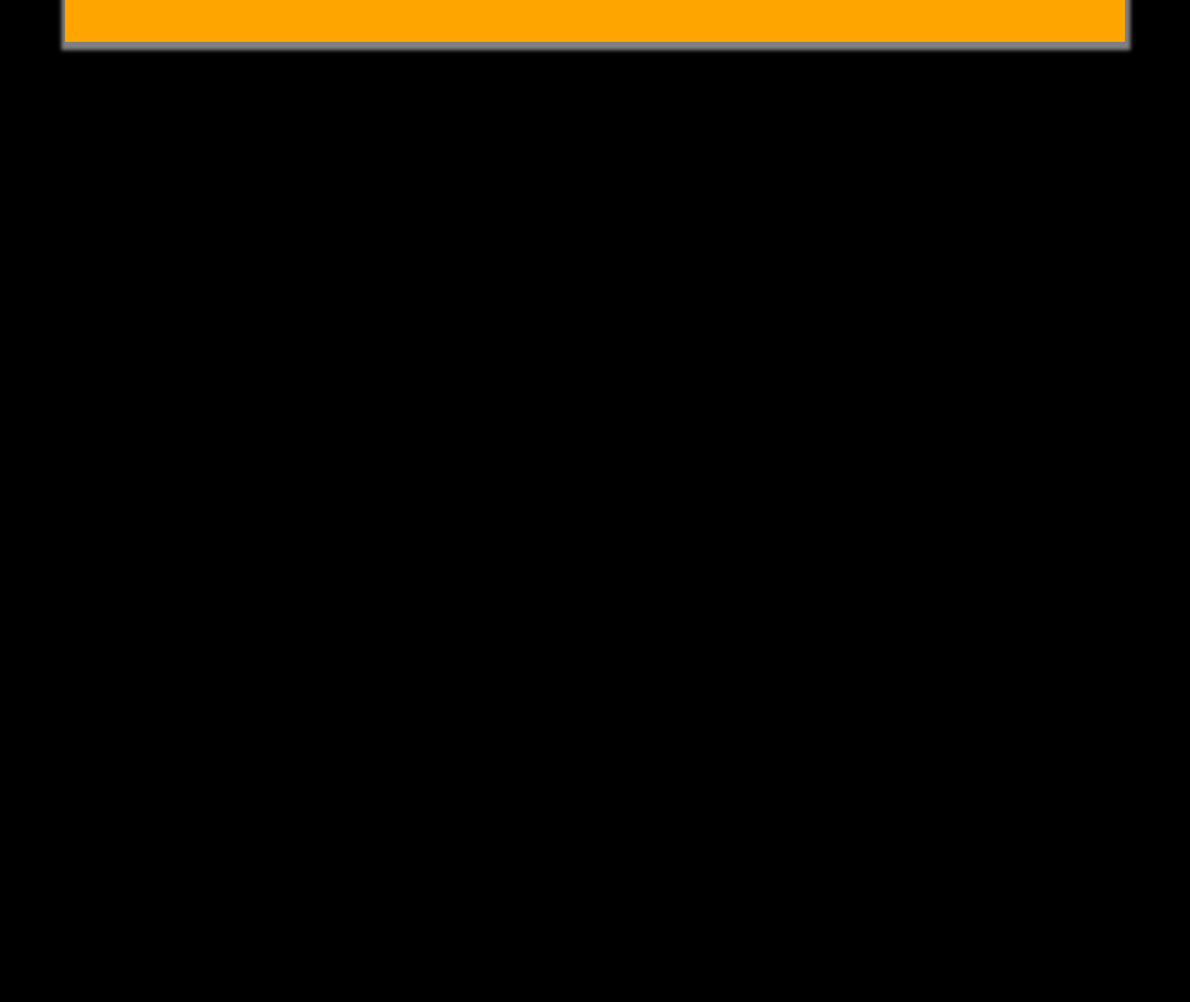
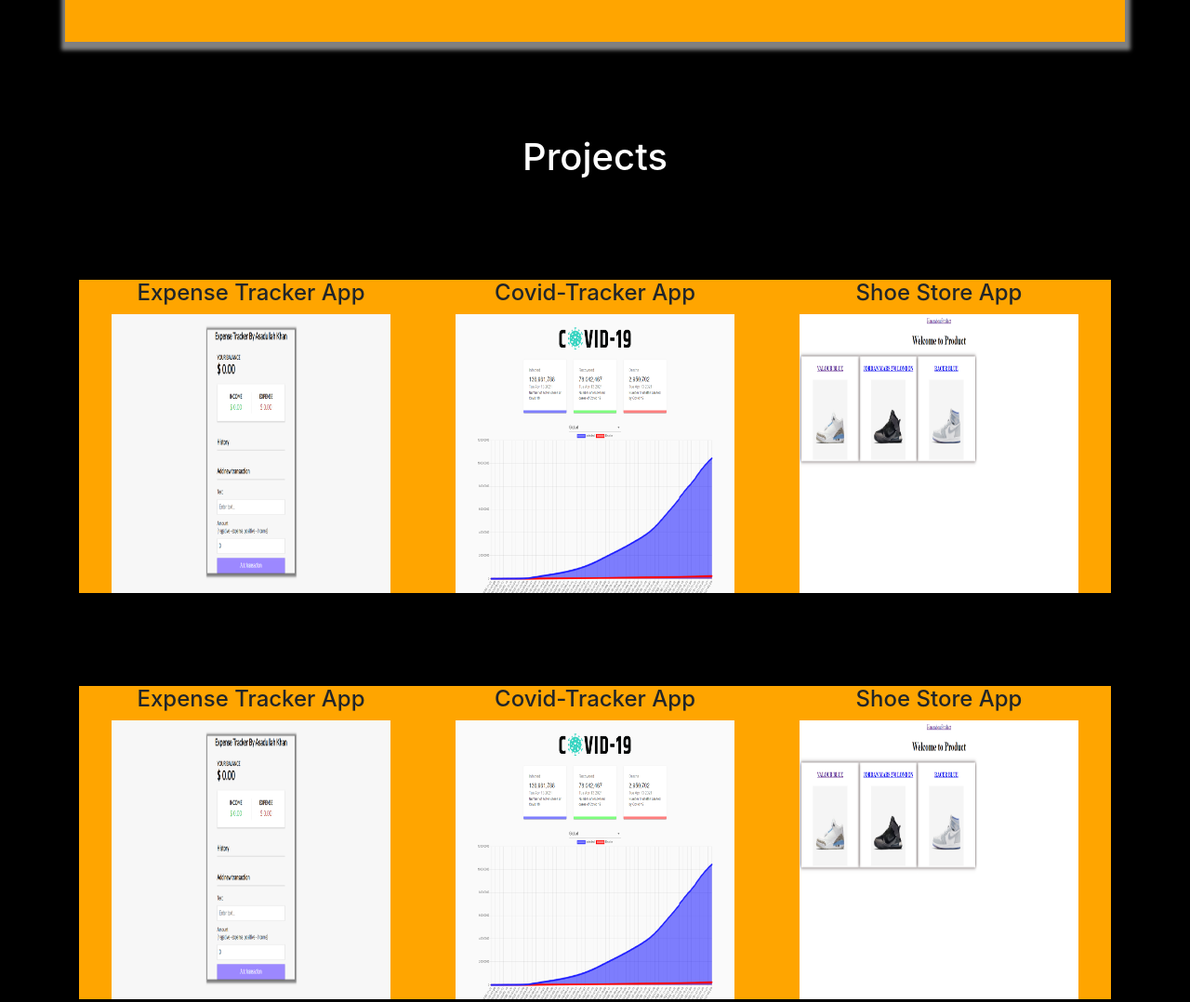
Before and after one commit to Asadullahkhankaimkhani/PortfolioPage, a website: page index.html in a window 1280 px wide. Shown: the part 551-1629 px from the top of the page at 93% size. Before the commit the page ends 800 px from the top, so only its background shows below. Drawn offline with nearby package versions, Linux system fonts and the light colour scheme; files whose address does not match are found by name.

Commit message:
Project Section Completed

```diff
--- a/css/style.css
+++ b/css/style.css
@@ -11,3 +11,16 @@ body{
     background-color: Orange;
     box-shadow: 1px 4px 4px 5px gray;
 }
+.grid {
+    display: grid;
+    place-items: center;
+}
+.navbar{
+    background-color: black;
+}
+.header {
+    color: white;
+}
+.gridcolor {
+    background-color: Orange;
+}
--- a/index.html
+++ b/index.html
@@ -17,7 +17,7 @@
   <!-- Navigation Bar -->
   <nav class="navbar navbar-dark navbar-expand-sm  fixed-top">
     <div class="container">
-      <a class="navbar-brand" href="#">Asadullah Khan</a>
+      <a class="navbar-brand" href="#home">Asadullah Khan</a>
       <button class="navbar-toggler" type="button" data-toggle="collapse" data-target="#navbarNavDropdown" aria-controls="navbarNavDropdown" aria-expanded="false" aria-label="Toggle navigation">
         <span class="navbar-toggler-icon"></span>
       </button>
@@ -27,7 +27,7 @@
             <a class="nav-link" aria-current="page" href="#home">Home</a>
           </li>
           <li class="nav-item">
-            <a class="nav-link" href="#">Projects</a>
+            <a class="nav-link" href="#projects">Projects</a>
           </li>
           <li class="nav-item">
             <a class="nav-link" href="#">Contact</a>
@@ -42,7 +42,7 @@
         <div class="col-12 col-sm-6">
             <img src="./img/18057096_404656693241691_1606362937793335477_n.jpg" class="mt-5 mb-5" alt="Author Image" width="400px" height="400px">
         </div>
-        <div class="col-12 col-sm-6 text-center mt-5 mb-5">
+        <div class="col-12 col-sm-6 text-center grid">
 
             <h1>Asadullah Khan The
               <span class="txt-type "  data-wait="2000" data-words='["Developer", "Designer", "Student"]'></span>
@@ -50,6 +50,43 @@
             <h2>Welcome To My Website</h2>
 
         </div>
+      </div>
+     </div>
+     <!-- Projects  -->
+     <div class="container" id="projects">
+       <div class="row header text-center">
+        <div class="col-12 col-sm-12">
+          <h1>Projects</h1>
+        </div>
+       </div>
+       <div class="row row-content text-center">
+        <div class="col-12 col-sm-4  gridcolor" >
+              <h4>Expense Tracker App</h4>
+              <a href="http://expense-app-by-asad-khan.surge.sh/" target="_blank"><img src="./img/screencapture-expense-app-by-asad-khan-surge-sh-2021-04-13-23_20_38.png" width="300px " height="300px" alt=""></a>
+        </div>
+        <div class="col-12 col-sm-4 gridcolor" >
+          <h4>Covid-Tracker App</h4>
+          <a href="http://covid-tracker-by-asadullahkhan.surge.sh/" target="_blank"><img src="./img/screencapture-covid-tracker-by-asadullahkhan-surge-sh-2021-04-13-23_19_58.png" width="300px " height="300px" alt=""></a>
+    </div>
+    <div class="col-12 col-sm-4 gridcolor" >
+      <h4>Shoe Store App</h4>
+      <a href="http://shoe-store-by-asadullahkhan.surge.sh/" target="_blank"><img src="./img/screencapture-shoe-store-by-asadullahkhan-surge-sh-product-2021-04-13-23_21_13.png" width="300px " height="300px" alt=""></a>
+    </div>
+      </div>
+
+      <div class="row row-content text-center">
+        <div class="col-12 col-sm-4  gridcolor" >
+              <h4>Expense Tracker App</h4>
+              <a href="http://expense-app-by-asad-khan.surge.sh/" target="_blank"><img src="./img/screencapture-expense-app-by-asad-khan-surge-sh-2021-04-13-23_20_38.png" width="300px " height="300px" alt=""></a>
+        </div>
+        <div class="col-12 col-sm-4 gridcolor" >
+          <h4>Covid-Tracker App</h4>
+          <a href="http://covid-tracker-by-asadullahkhan.surge.sh/" target="_blank"><img src="./img/screencapture-covid-tracker-by-asadullahkhan-surge-sh-2021-04-13-23_19_58.png" width="300px " height="300px" alt=""></a>
+    </div>
+    <div class="col-12 col-sm-4 gridcolor" >
+      <h4>Shoe Store App</h4>
+      <a href="http://shoe-store-by-asadullahkhan.surge.sh/" target="_blank"><img src="./img/screencapture-shoe-store-by-asadullahkhan-surge-sh-product-2021-04-13-23_21_13.png" width="300px " height="300px" alt=""></a>
+    </div>
       </div>
      </div>
 
```
Also changed, not shown: img/screencapture-covid-tracker-by-asadullahkhan-surge-sh-2021-04-13-23_19_58.png (added), img/screencapture-expense-app-by-asad-khan-surge-sh-2021-04-13-23_20_38.png (added), img/screencapture-shoe-store-by-asadullahkhan-surge-sh-product-2021-04-13-23_21_13.png (added).
